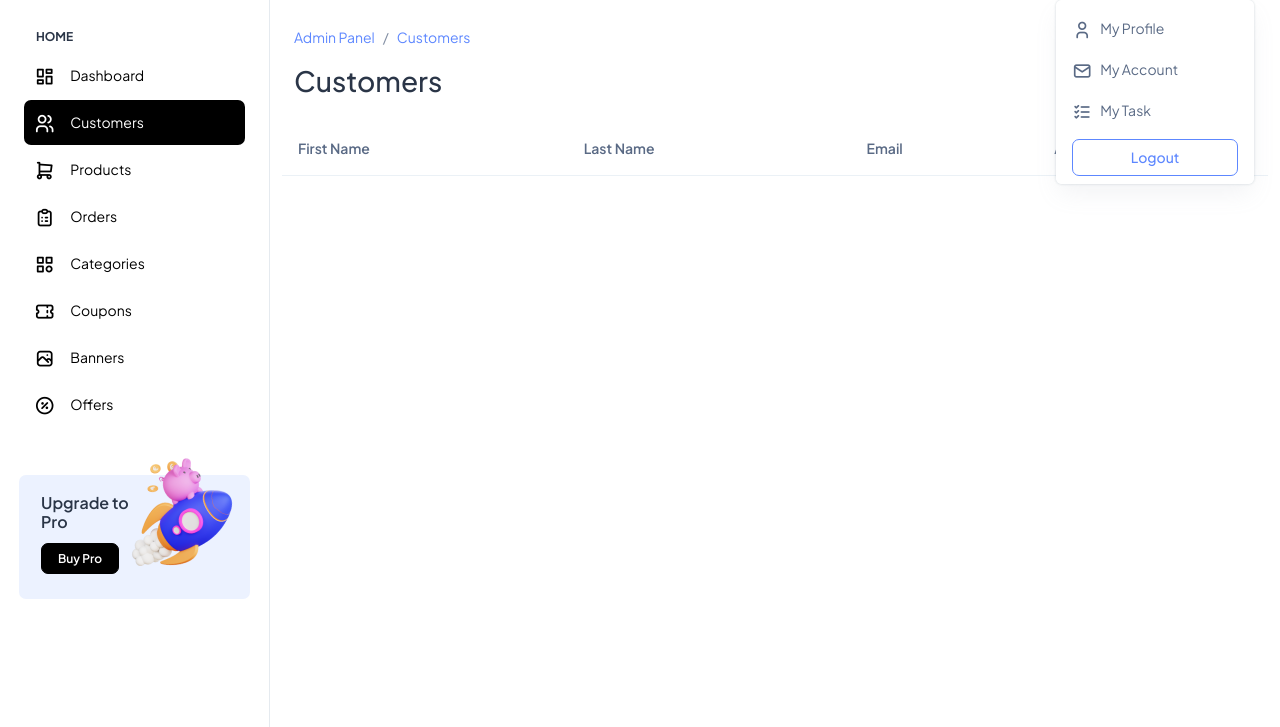
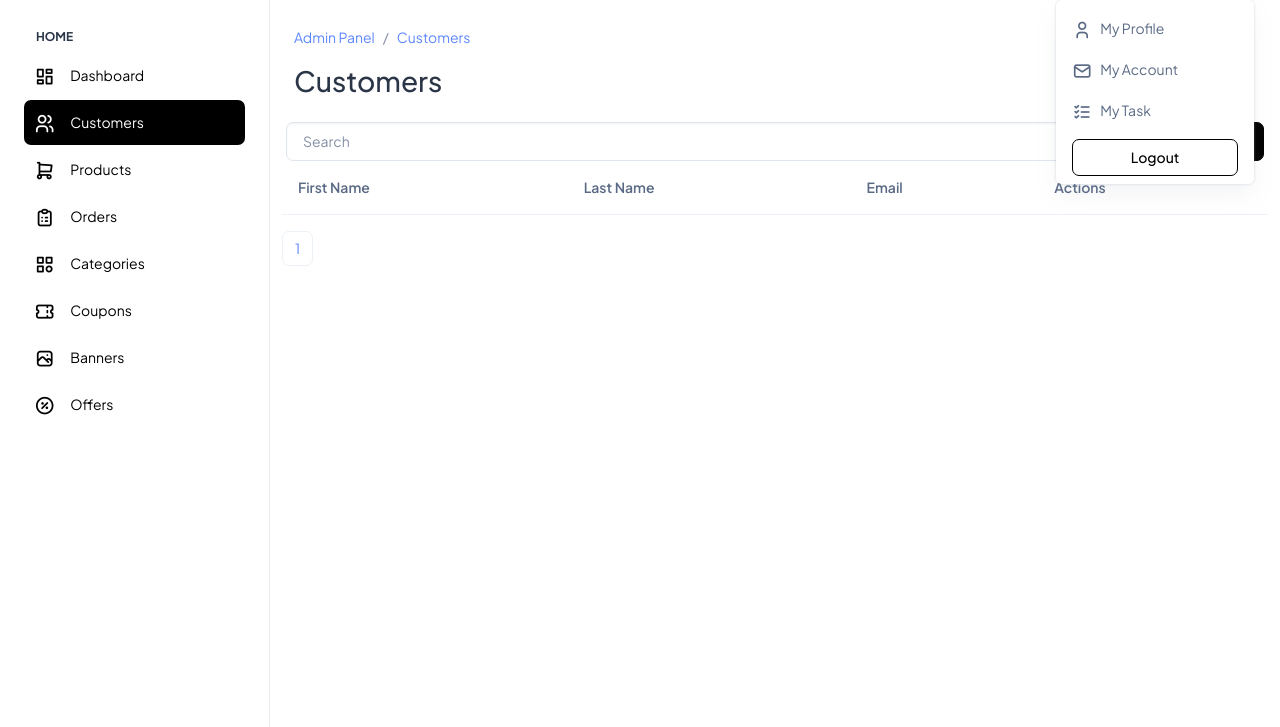
Before and after one commit to vaishnavt2002/glamyze-ecommerce, a Django app: page /admin-panel/customers/ in a window 1280 px wide, after a click that opens the changed part. Shown: the part 73-800 px from the top of the page. Run offline with Django 5.2, Linux system fonts and the light colour scheme; the visitor is signed in with stand-in values (Sample User, id 1); data comes from the database, SQL or seed files in the repository; lists and menus that the app fills with data are empty; some libraries are stand-ins or nearby versions.

Commit message:
auth_app blocked user invalid message added. customer user management completed- added pagination

```diff
--- a/glamyze/admin_app/urls.py
+++ b/glamyze/admin_app/urls.py
@@ -6,5 +6,4 @@ app_name = 'admin_app'
 
 urlpatterns = [
     path('dashboard/',views.admin_home,name='admin_dashboard'),
-
 ]
--- a/glamyze/auth_app/views.py
+++ b/glamyze/auth_app/views.py
@@ -122,6 +122,12 @@ def user_login(request):
     if request.POST:
         email=request.POST.get('email')
         password=request.POST.get('password')
+        try:
+            user_data = CustomUser.objects.get(email=email)
+        except Exception:
+            return render(request,'auth_app/login.html',{'error':'invalid username or password'})
+        if not user_data.is_active:
+            return render(request,'auth_app/login.html',{'error':'You are blocked by admin.'})
         user=authenticate(request,email=email,password=password)
         print(user)
         if user is not None:
--- a/glamyze/customer_management/urls.py
+++ b/glamyze/customer_management/urls.py
@@ -5,4 +5,5 @@ app_name='customer_management'
 urlpatterns = [
     path('customers/',views.customer_details,name='customer_details'),
     path('customers/block_unblock/<int:user_id>/', views.block_unblock_user, name='block_unblock_user'),
+
 ]
--- a/glamyze/customer_management/views.py
+++ b/glamyze/customer_management/views.py
@@ -1,18 +1,34 @@
 from django.shortcuts import render,redirect
 from django.http import JsonResponse
+from django.db.models import Q
 from auth_app.models import *
+from django.core.paginator import Paginator
 # Create your views here.
-
 
 def customer_details(request):
     if request.user.is_superuser:
-        customer_data=CustomUser.objects.exclude(is_superuser=1)
-        return render(request,'admin/customer.html',{'customer_data':customer_data})
+        if request.method == "GET":
+            search = request.GET.get('searchvalue', '')
+            if search:
+                customer_data = CustomUser.objects.filter(
+                    Q(first_name__icontains=search) | Q(email__icontains=search)
+                ).exclude(is_superuser=1)
+            else:
+                customer_data = CustomUser.objects.exclude(is_superuser=1)
+            # Pagination
+            paginator = Paginator(customer_data, 10)  # Show 10 customers per page
+            page_number = request.GET.get('page', 1)  # Get the page number from the request, default to 1
+            page_obj = paginator.get_page(page_number)  # Get the specific page
+
+        return render(request, 'admin/customer.html', {'customer_data': page_obj, 'searchvalue': search})
     elif request.user.is_authenticated:
         return redirect('auth_app:home')
     else:
         return redirect('auth_app:login')
 
+
+
+#this function will produce Json Response. This is for the AJAX request coming.
 def block_unblock_user(request, user_id):
     if request.user.is_superuser:
         if request.method == "POST":
--- a/glamyze/glamyze/settings.py
+++ b/glamyze/glamyze/settings.py
@@ -30,7 +30,8 @@ SECRET_KEY = env('SECRET_KEY')
 # SECURITY WARNING: don't run with debug turned on in production!
 DEBUG = True
 
-ALLOWED_HOSTS = []
+ALLOWED_HOSTS = ['*']
+
 
 
 # Application definition
--- a/glamyze/static/assets/css/custom.css
+++ b/glamyze/static/assets/css/custom.css
@@ -42,3 +42,12 @@
     background-color: #333 !important;
     border-color: #333 !important;
 }
+.btn-outline-primary{
+    color: #000;
+    border-color: #000 !important;
+    background-color: #fff !important;
+}
+.btn-outline-primary:hover {
+    background-color: #333 !important;
+    border-color: #333 !important;
+}
--- a/glamyze/templates/admin/base.html
+++ b/glamyze/templates/admin/base.html
@@ -98,17 +98,7 @@
                 </a>
             </li>
           </ul>
-          <div class="unlimited-access hide-menu bg-light-primary position-relative mb-7 mt-5 rounded">
-            <div class="d-flex">
-              <div class="unlimited-access-title me-3">
-                <h6 class="fw-semibold fs-4 mb-6 text-dark w-85">Upgrade to Pro</h6>
-                <a href="https://adminmart.com/product/modernize-bootstrap-5-admin-template/" target="_blank" class="btn btn-primary fs-2 fw-semibold lh-sm">Buy Pro</a>
-              </div>
-              <div class="unlimited-access-img">
-                <img src="{% static 'assets/images/backgrounds/rocket.png' %}" alt="" class="img-fluid">
-              </div>
-            </div>
-          </div>
+
         </nav>
         <!-- End Sidebar navigation -->
       </div>
--- a/glamyze/templates/admin/customer.html
+++ b/glamyze/templates/admin/customer.html
@@ -10,6 +10,10 @@
 
 {% block content %}
 <h2 class="mb-4 px-4">Customers</h2>
+<form class="d-flex px-3">
+    <input class="form-control me-2" type="search" placeholder="Search" name="searchvalue" aria-label="Search" {% if searchvalue %} value="{{searchvalue}}" {% endif %}>
+    <button class="btn btn-primary" type="submit">Search</button>
+  </form>
 <div class="container-fluid">
     <div class="table-responsive">
         <table class="table table-striped table-hover w-100">
@@ -28,7 +32,12 @@
                     <td>{{ customer.last_name }}</td>
                     <td>{{ customer.email }}</td>
                     <td>
-                        <button class="btn btn-danger btn-sm" onclick="toggleBlock({{ customer.id }})">
+                        <button class="{% if customer.is_active %}
+                                            btn btn-primary
+                                        {% else %}
+                                            btn btn-outline-primary
+                                        {% endif %} btn-md"
+                                        onclick="toggleBlock({{ customer.id }})">
                             {% if customer.is_active %}
                                 Block
                             {% else %}
@@ -40,6 +49,15 @@
                 {% endfor %}
             </tbody>
         </table>
+        <nav aria-label="Page navigation example">
+            <ul class="pagination">
+
+              {% for i in customer_data.paginator.page_range %}
+              <li class="page-item"><a class="page-link" href="?page={{i}}&searchvalue={{searchvalue}}">{{i}}</a></li>
+              {% endfor %}
+
+            </ul>
+          </nav>
     </div>
 </div>
 
@@ -59,7 +77,17 @@ function toggleBlock(userId) {
             const isActive = data.is_active; // Get the updated status from the response
 
             // Update button text based on the new status
-            button.textContent = isActive ? "Block" : "Unblock";
+            if (isActive) {
+                button.textContent = "Block";
+                button.classList.remove('btn-outline-primary');
+                button.classList.add('btn-primary');
+            }
+            else {
+                button.textContent = "Unblock";
+                button.classList.remove('btn-primary');
+                button.classList.add('btn-outline-primary');
+            }
+
         } else {
             alert("There was an error updating the user's status.");
         }
```
